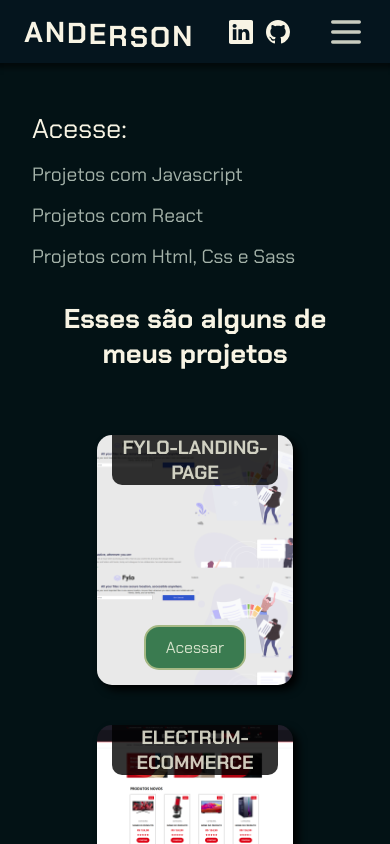
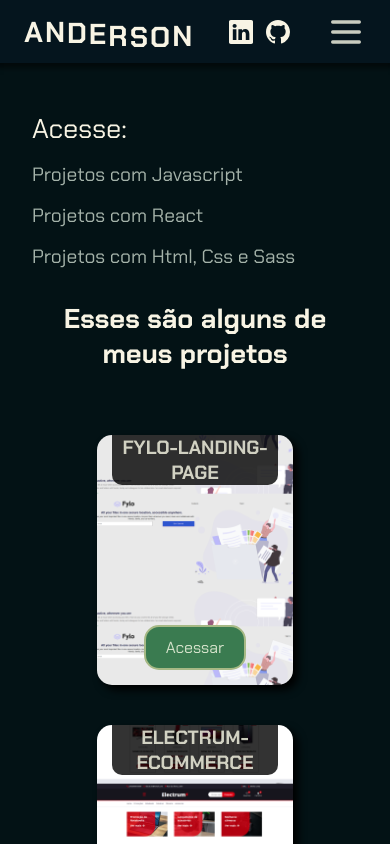
Before and after one commit to anderecc/portfolio-next, a Next.js app: page /projetos in a window 390 px wide. Shown: the top 844 px of the page. Built offline with nearby package versions, Linux system fonts and the light colour scheme.

Commit message:
add responsive background

```diff
--- a/src/styles/Card.module.sass
+++ b/src/styles/Card.module.sass
@@ -54,9 +54,8 @@
     flex-direction: column
     background-color: rgba(0, 0, 0, .3)
     padding: 0 15px 15px
-    background-position: top
+    background-position: center
+    background-size: 120%
     transition: all .3s
-    background-size: 120%
     &:hover
-        background-size: 150%
-        background-position: center
+        background-size: 200%
```
